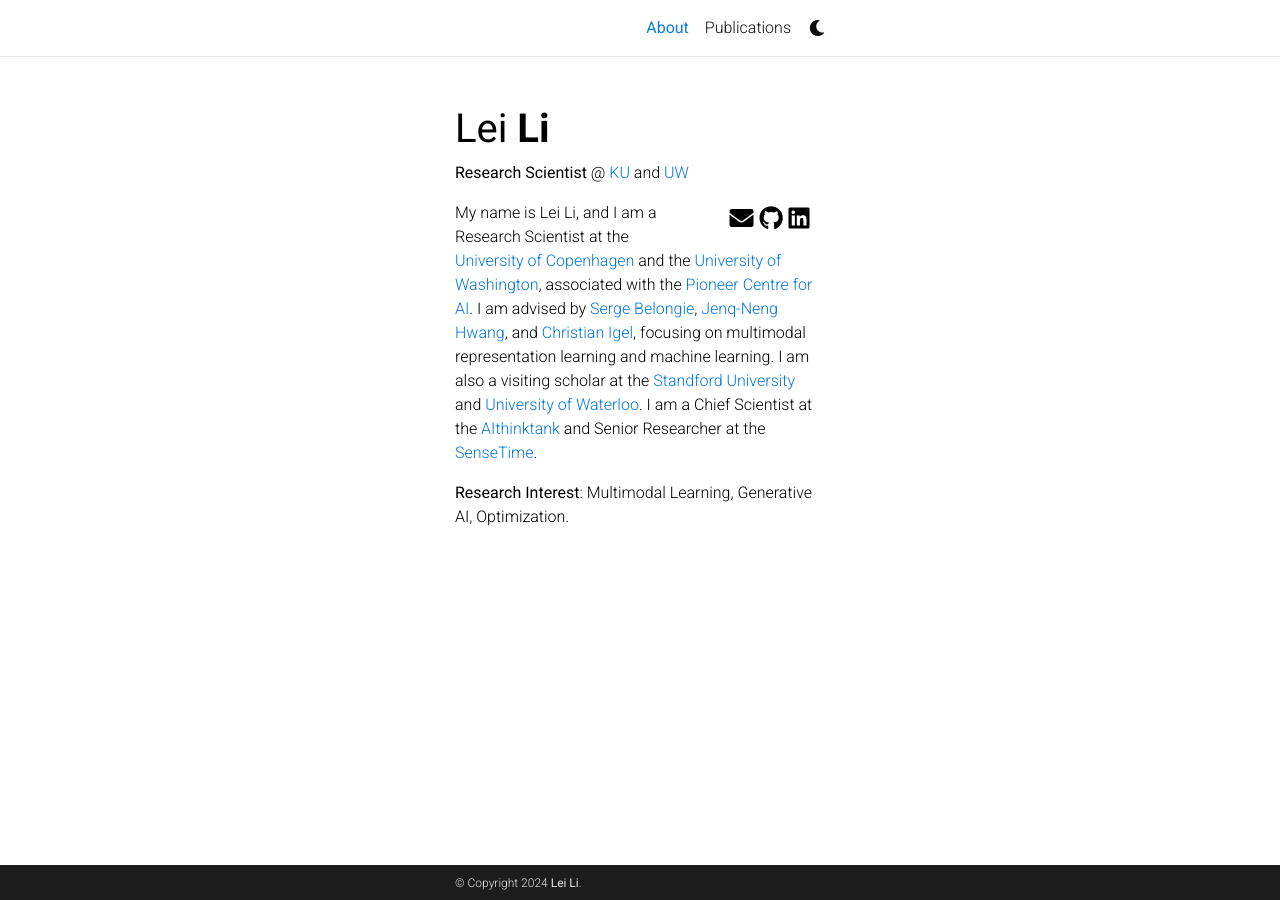
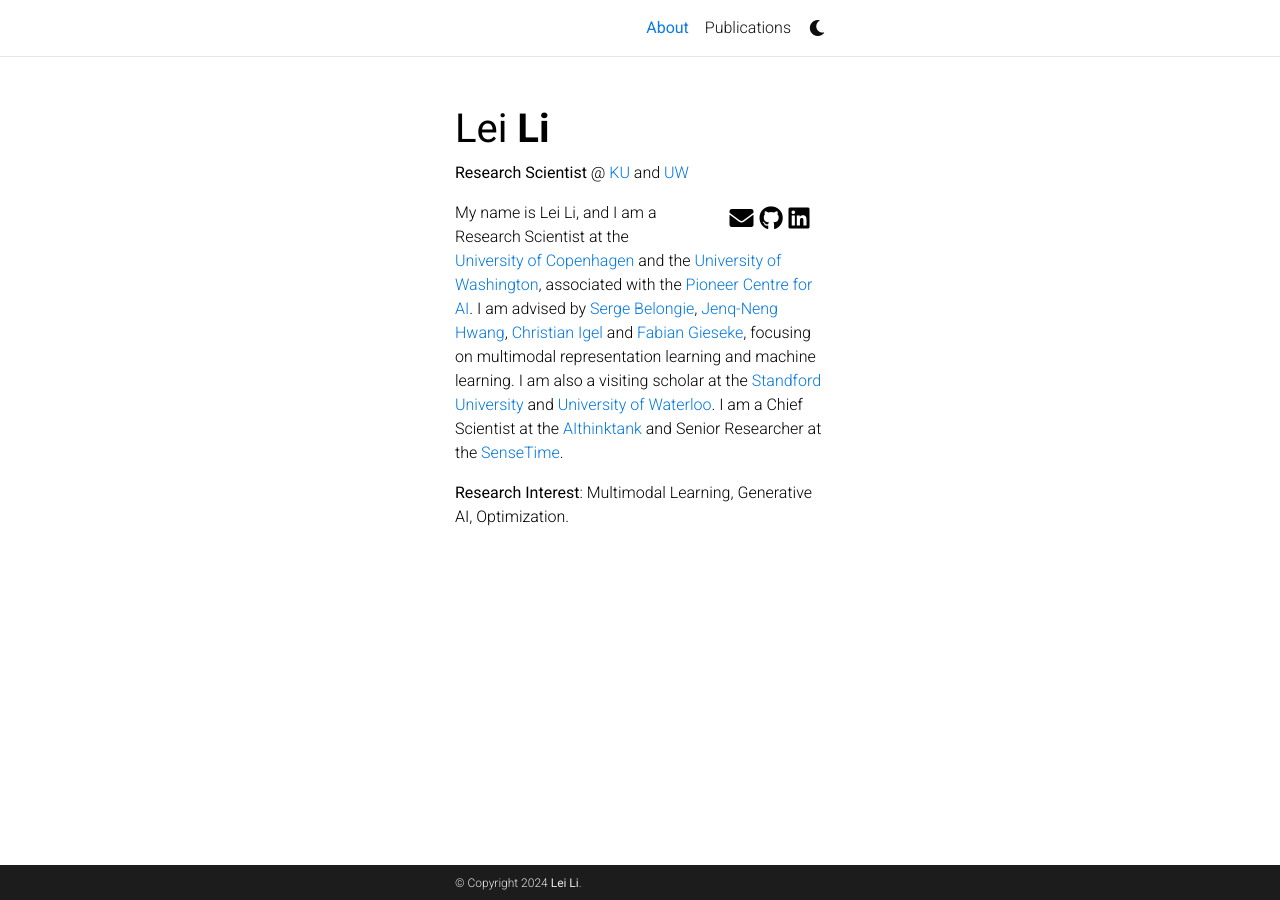
Before and after one commit to llei66/li-lei.github.io, a Jekyll site: the page built from _pages/about.md, in a window 1280 px wide. Built offline with Jekyll 4.4.1, drawn with Linux system fonts in a browser that asks for light colours; comment, search, counter and statistics services are not loaded; a style sheet for code colours, icons or effects is not loaded.

Commit message:
Update about.md

```diff
--- a/_pages/about.md
+++ b/_pages/about.md
@@ -20,6 +20,6 @@
 social: true  # includes social icons at the bottom of the page
 ---
 
-  My name is Lei Li, and I am a Research Scientist at the [University of Copenhagen](https://www.ku.dk/en) and the [University of Washington](https://www.washington.edu/), associated with the [Pioneer Centre for AI](https://www.aicentre.dk/). I am advised by [Serge Belongie](https://www.belongielab.org/), [Jenq-Neng Hwang](https://people.ece.uw.edu/hwang/), and [Christian Igel](https://christian-igel.github.io/), focusing on multimodal representation learning and machine learning. I am also a visiting scholar at the [Standford University](https://www.stanford.edu/) and [University of Waterloo](https://uwaterloo.ca/). I am a Chief Scientist at the [AIthinktank](https://aithinktank.com/) and Senior Researcher at the [SenseTime](https://www.sensetime.com/en).
+  My name is Lei Li, and I am a Research Scientist at the [University of Copenhagen](https://www.ku.dk/en) and the [University of Washington](https://www.washington.edu/), associated with the [Pioneer Centre for AI](https://www.aicentre.dk/). I am advised by [Serge Belongie](https://www.belongielab.org/), [Jenq-Neng Hwang](https://people.ece.uw.edu/hwang/), [Christian Igel](https://christian-igel.github.io/) and [Fabian Gieseke](https://www.wi.uni-muenster.de/de/institut/mlde), focusing on multimodal representation learning and machine learning. I am also a visiting scholar at the [Standford University](https://www.stanford.edu/) and [University of Waterloo](https://uwaterloo.ca/). I am a Chief Scientist at the [AIthinktank](https://aithinktank.com/) and Senior Researcher at the [SenseTime](https://www.sensetime.com/en).
 
   <b>Research Interest</b>: Multimodal Learning, Generative AI, Optimization.
```
